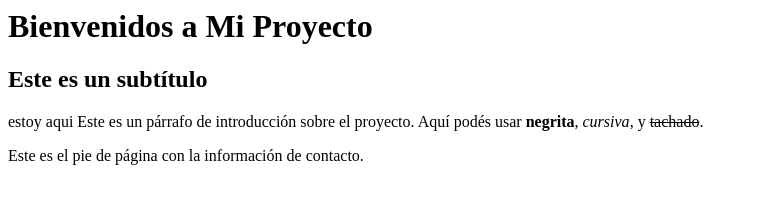
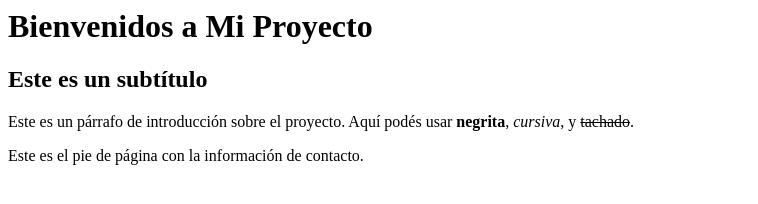
Before and after one commit to castrobrian123/ejercicios-semanales-del-curso-javascript-talento-tech, a plain HTML site: page clase 1/index.html in a window 1280 px wide. Shown: the whole page, without its empty margins (0-758 px from the left). Drawn offline with Linux system fonts and the light colour scheme.

Commit message:
ejercicios semanales

```diff
--- a/clase 1/index.html
+++ b/clase 1/index.html
@@ -16,7 +16,7 @@
     </nav>
 
     <main>
-        <p>estoy aqui Este es un párrafo de introducción sobre el proyecto. Aquí podés usar <strong>negrita</strong>, <em>cursiva</em>, y <s>tachado</s>.</p>
+        <p>Este es un párrafo de introducción sobre el proyecto. Aquí podés usar <strong>negrita</strong>, <em>cursiva</em>, y <s>tachado</s>.</p>
 
     </main>
 
```
